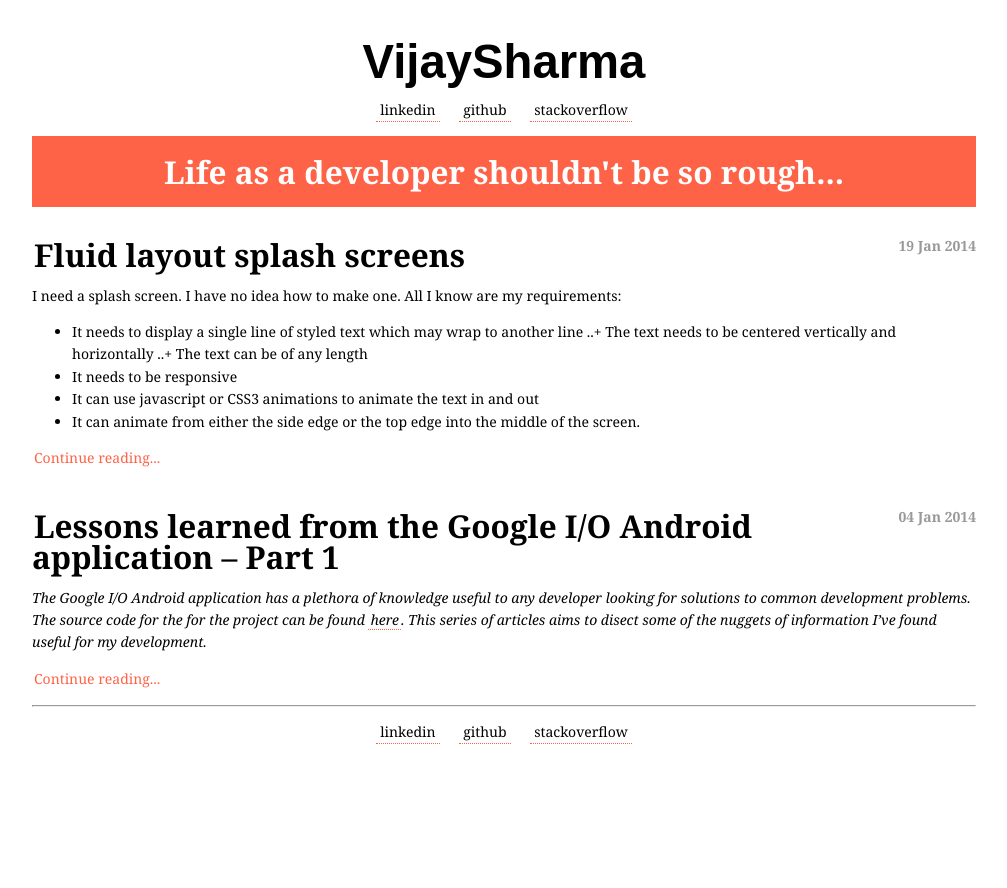
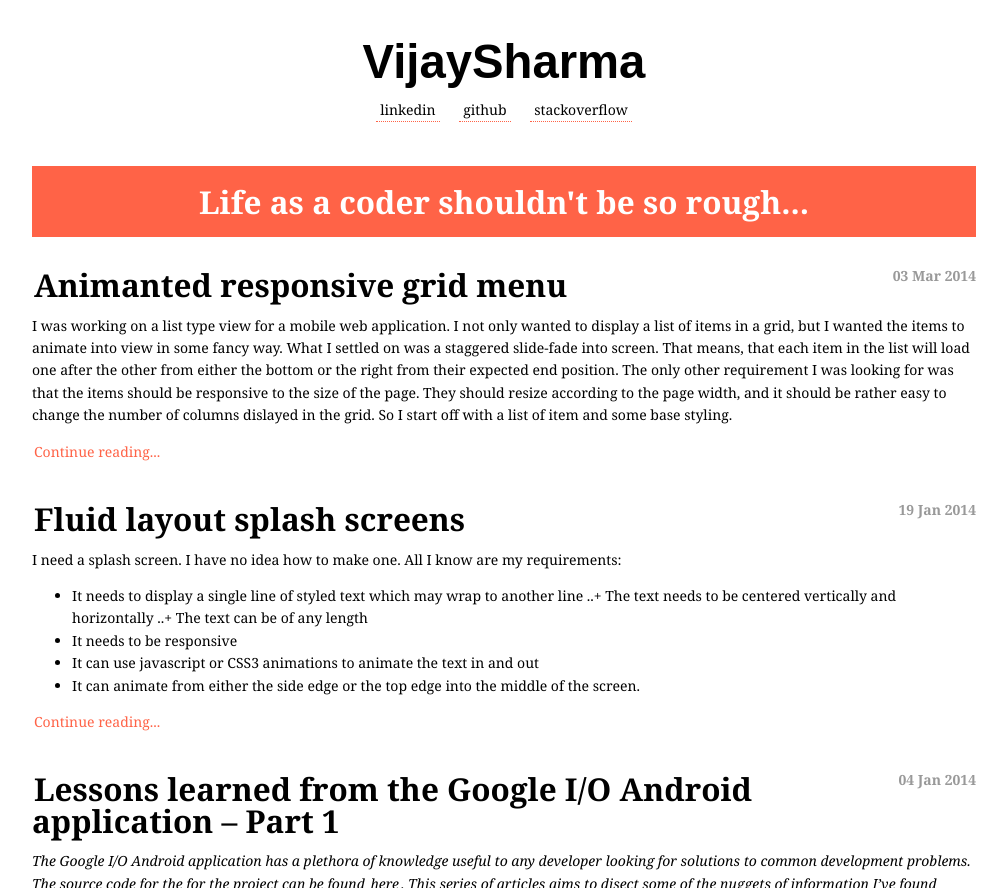
Before and after one commit to vijaysharm/vijaysharm.github.io, a Jekyll site: the page built from index.html, in a window 1280 px wide, cut to the strip 0-888 px from the top of the page. Shown: the whole strip, without its empty margins (136-1143 px from the left). Built offline with Jekyll 4.4.1, drawn with Linux system fonts in a browser that asks for light colours; the list of posts is cut into pages by our own code.

Commit message:
Added new article

````diff
--- /dev/null
+++ b/_posts/2014-03-03-responsive-block-menu.md
@@ -0,0 +1,105 @@
+---
+layout: post
+title: Animanted responsive grid menu
+---
+
+I was working on a list type view for a mobile web application. I not only wanted to display a list of items in a grid, but I wanted the items to animate into view in some fancy way. What I settled on was a staggered slide-fade into screen. That means, that each item in the list will load one after the other from either the bottom or the right from their expected end position. The only other requirement I was looking for was that the items should be responsive to the size of the page. They should resize according to the page width, and it should be rather easy to change the number of columns dislayed in the grid. So I start off with a list of item and some base styling.
+
+```language_html
+<div class="outer-container">
+  <div class="container">
+    <div class="item">item</div>
+    <div class="item">item</div>
+    <div class="item">item</div>
+    <div class="item">item</div>
+    <div class="item">item</div>
+    <div class="item">item</div>
+    <div class="item">item</div>
+    <div class="item">item</div>
+    <div class="item">item</div>
+  </div>
+</div>```
+
+The styling is pretty straight forward, Just a bunch of cells with some text. You can pretty much put anything in each cell. What is important here is that each cell is a percentage width. I've set it to 31%, giving me three columns, but can easily be changes to more columns, or responsively changed based on media queries, so I can have more columns on desktop, and less columns on mobile.
+
+
+```language_css
+.outer-container {
+  width: 100%;
+}
+
+.container {
+  width: 100%;
+  overflow: hidden;
+}
+
+.item {
+  background-color: tomato;
+  width: 31%;
+  height: 100px;
+  border: dotted #BB1 1px;
+  text-align: center;
+  float: left;
+}
+```
+
+Now for the animation. The items themselves will animate on screen from the bottom. What's important here is the fact that I marked the container's overflow as hidden, and the item's position as relative. The combination of the two allows me to play with the position of the item from their natural position. I can move the items down with a start position of 200px (chosen randomly), and start opacity of 0. This means that they will not be displayed, and I'm free to animate them on to screen. My CSS now looks something like this:
+
+
+```language_css
+.outer-container {
+  width: 100%;
+}
+
+.container {
+  width: 100%;
+  overflow: hidden;
+}
+
+.item {
+  position: relative;
+  top: 200px;
+  opacity: 0;
+}
+
+.item {
+  background-color: tomato;
+  width: 31%;
+  height: 100px;
+  border: dotted #BB1 1px;
+  text-align: center;
+  float: left;
+}
+
+.top {
+  top: 0px;
+  opacity: 1;
+}
+```
+
+
+Now I want the menu to animate in when the document finishes loading, so I'll use some javascript to do the trick. I've also added an on-click callback to the container so you can play with the animation to see how it behaves. In terms of the animation, I wanted that staggered feel where each item came in from the bottom of the screen one after the other. I decided to this in JavaScript because this allows me to add a new row, or take away a row and still achieve the same effect. My javascript now looks as follows:
+
+
+```language_javascript
+$(document).ready(function() {
+  $('.item').each(function(key, value) {
+    $(value).css({
+      transition: 'all 1s ease',
+      'transition-delay': (0.1 * key) + 's'
+    });
+  });
+
+  $('.item').toggleClass('top');
+});
+
+$('.container').on('click', function(e) {
+  $('.item').toggleClass('top');
+});
+```
+
+
+Here, I used the CSS3 transition to do the animations. I could have used the jQuery animate method, but decided on the CSS3 animations so I could take advantage of whatever hardware acceleration the mobile browser this would run on. Does jQuery revert to CSS3 under the hood? I'm not sure. In either case, this was a trade-off I was happy to live with. Discussions are welcome. The final product looks as follows:
+
+
+<p data-height="268" data-theme-id="0" data-slug-hash="FAmBb" data-default-tab="result" class='codepen'>See the Pen <a href='http://codepen.io/vijaysharma/pen/FAmBb'>FAmBb</a> by Vijay Sharma (<a href='http://codepen.io/vijaysharma'>@vijaysharma</a>) on <a href='http://codepen.io'>CodePen</a>.</p>
--- a/css/module.css
+++ b/css/module.css
@@ -25,7 +25,7 @@
 }
 
 .footer {
-	padding-bottom: 30px;
+	padding-bottom: 30px !important;
 }
 
 .contact {
--- a/index.html
+++ b/index.html
@@ -2,7 +2,7 @@
 layout: default
 ---
 <div class="banner">
-	<h2>Life as a developer shouldn't be so rough...</h2>
+	<h2>Life as a coder shouldn't be so rough...</h2>
 </div>
 
 {% for post in paginator.posts %}
````
